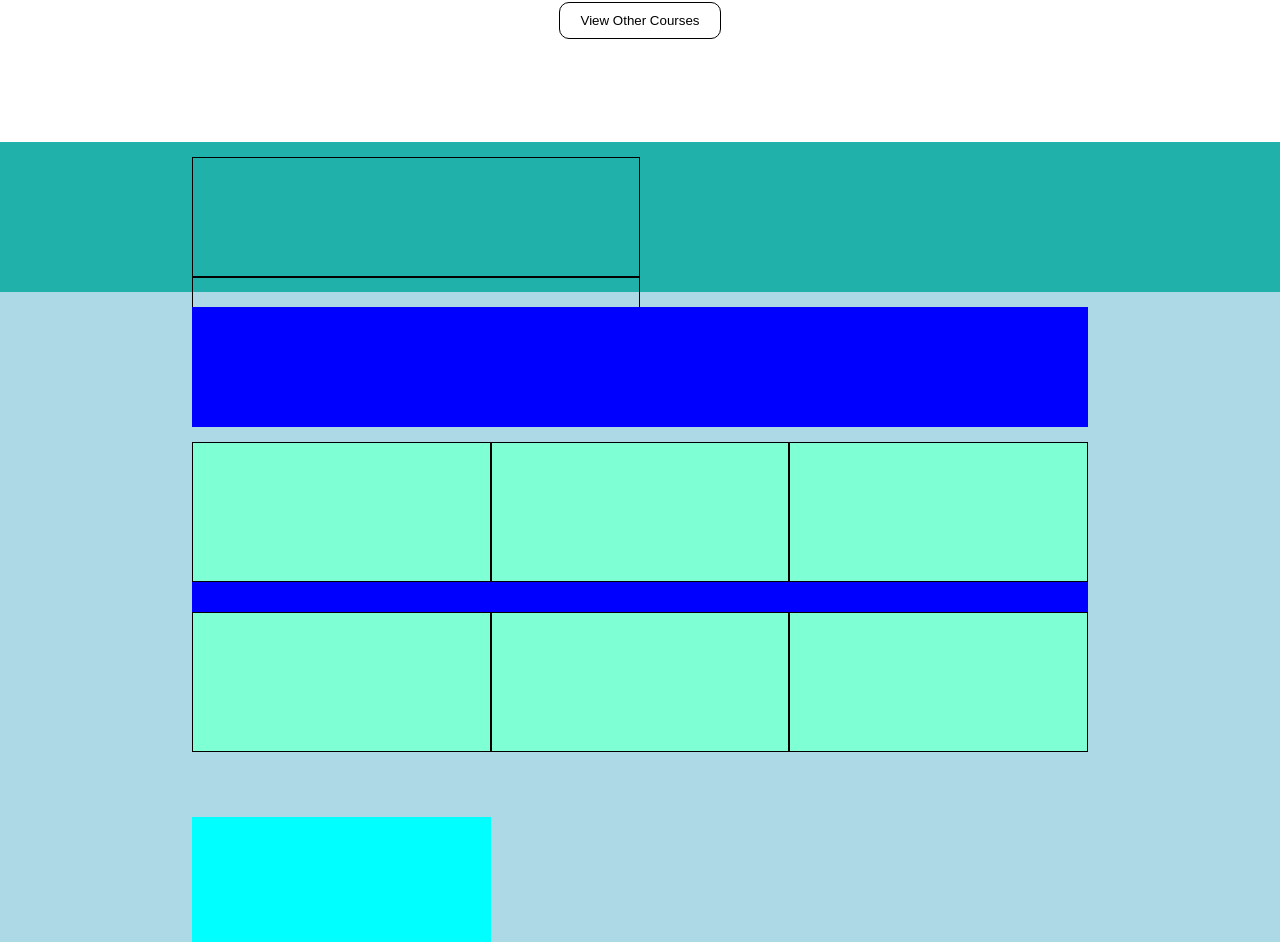
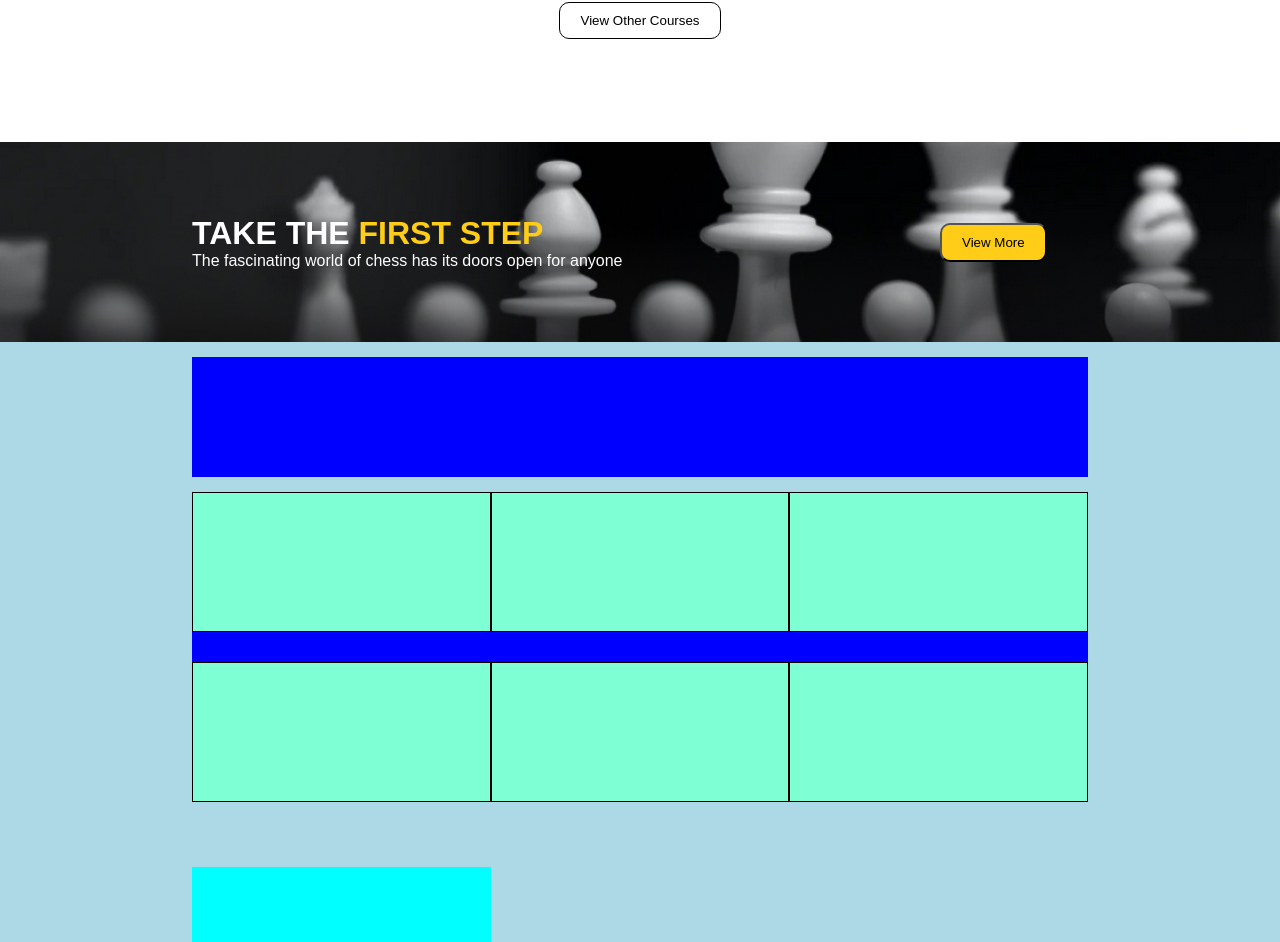
Before and after one commit to Gabr19/proj-html-vuejs, a Vue app: page / in a window 1280 px wide. Shown: the part 2008-2950 px from the top of the page. Built offline with nearby package versions, Linux system fonts and the light colour scheme.

Commit message:
take the first step section

```diff
--- a/src/components/AppMain.vue
+++ b/src/components/AppMain.vue
@@ -226,11 +226,21 @@ export default {
 <div class="container-take-the-first-step">
   <div class="container-center">
     <div class="left">
+      <div>
+        <h1>
+          TAKE THE <span class="yellow">FIRST STEP</span>
+        </h1>
+        <p>
+          The fascinating world of chess has its doors open for anyone
+        </p>
+      </div>
 
     </div>
 
     <div class="right">
-
+      <button id="btn-take-the-first-step" class="button-yellow">
+        View More
+      </button>
     </div>
 
   </div>
@@ -299,4 +309,10 @@ export default {
 
 <style lang="scss" scoped>
 
+.container-take-the-first-step{
+    background-image: url(../images/mt-2236-home-bg2.jpg);
+    object-fit: cover;
+    background-repeat: no-repeat;
+  }
+
 </style>
--- a/src/components/styles/main.scss
+++ b/src/components/styles/main.scss
@@ -224,17 +224,24 @@
 
 .container-take-the-first-step{
   width: 100vw;
-  height: 150px;
-  background-color: lightseagreen;
+  height: 200px;
   display: flex;
   justify-content: center;
   align-items: center;
 
   .container-center{
+    display: flex;
+    justify-content: center;
+    align-items: center;
     .left, .right{
-      height: 100%;
+      color: white;
+      height: 50%;
       width: calc(50%);
-      border: 1px solid black;
+      display: flex;
+      align-items: center;
+      #btn-take-the-first-step{
+        margin-left: 300px;
+      }
     }
   }
 }
```
